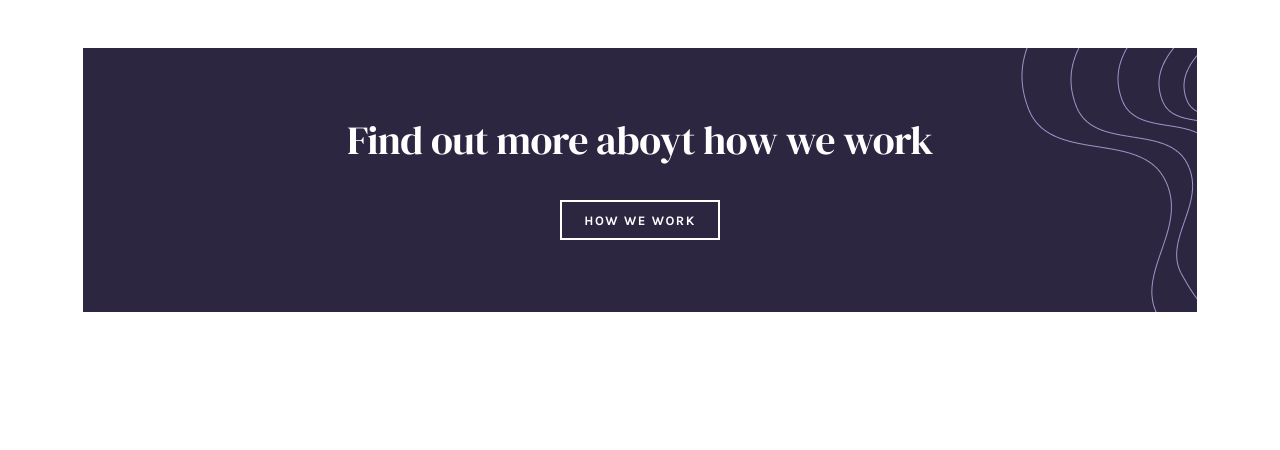
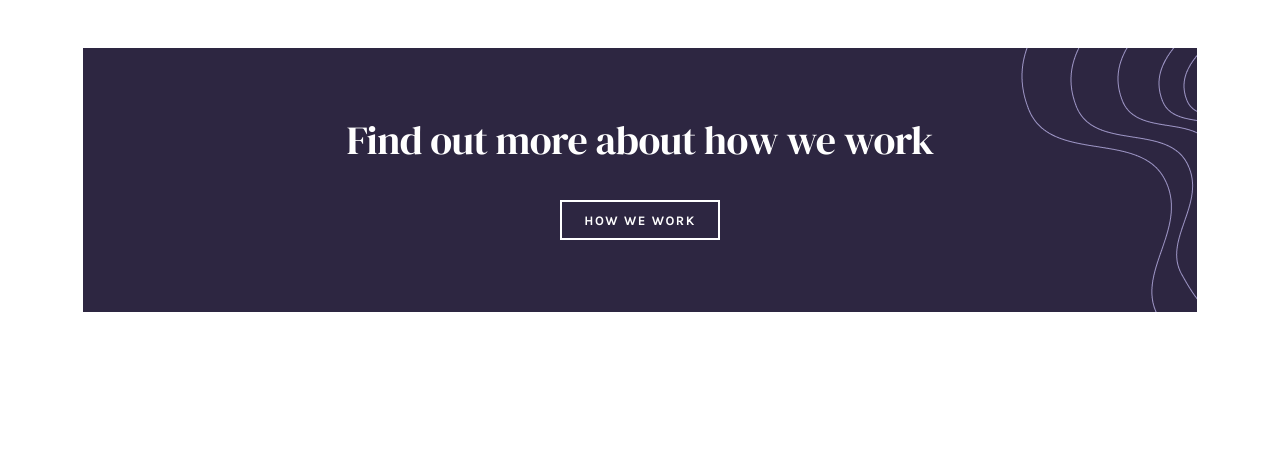
Before and after one commit to LukaSulakvelidze/insure-landing-page, a plain HTML site: page index.html in a window 1280 px wide. Shown: the part 2980-3430 px from the top of the page. Drawn offline with Linux system fonts and the light colour scheme.

Commit message:
Text Fixed

```diff
--- a/index.html
+++ b/index.html
@@ -95,7 +95,7 @@
     </section>
 
     <section class="section3">
-      <h1> Find out more aboyt how we work </h1>
+      <h1> Find out more about how we work </h1>
       <button>
         HOW WE WORK
       </button>
```
